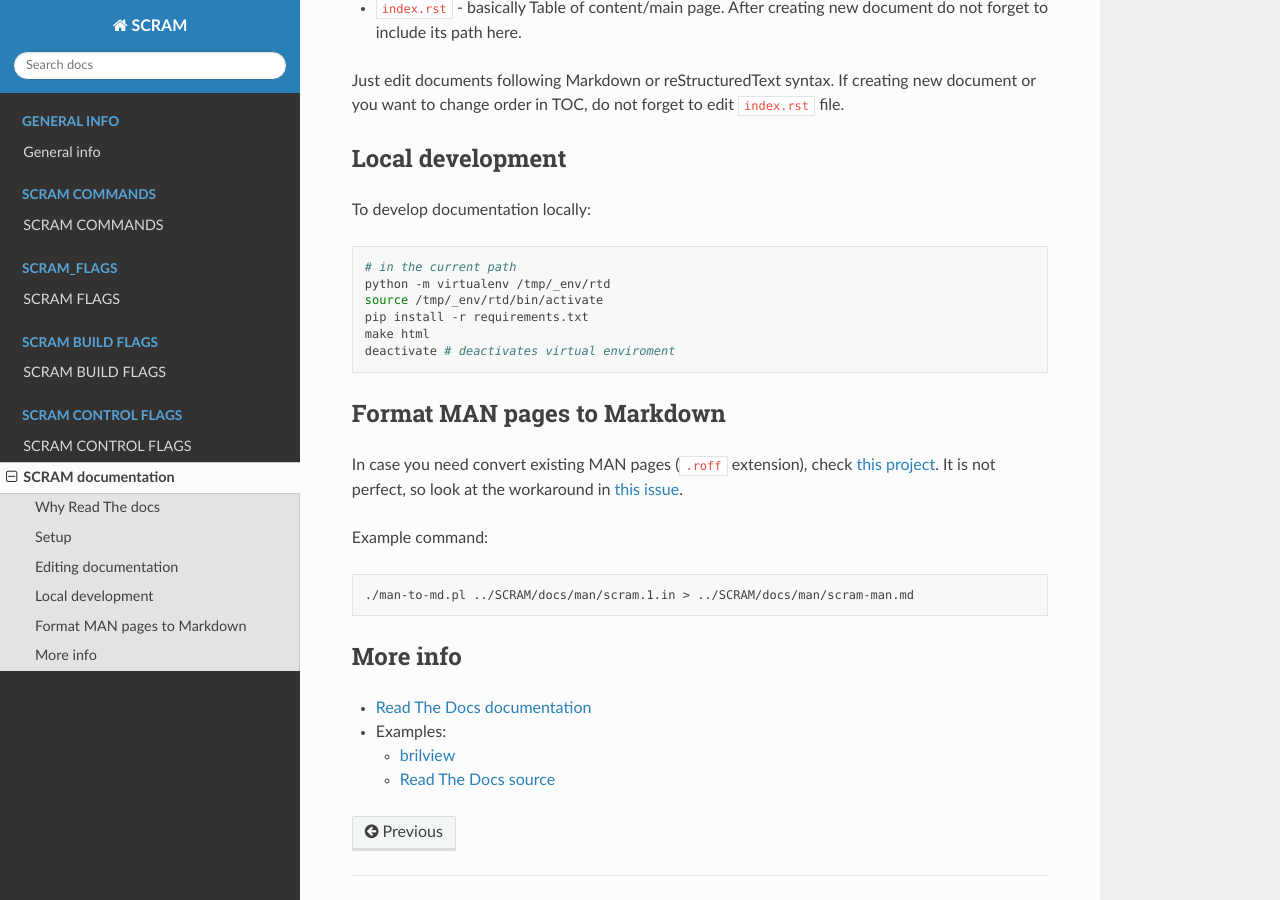
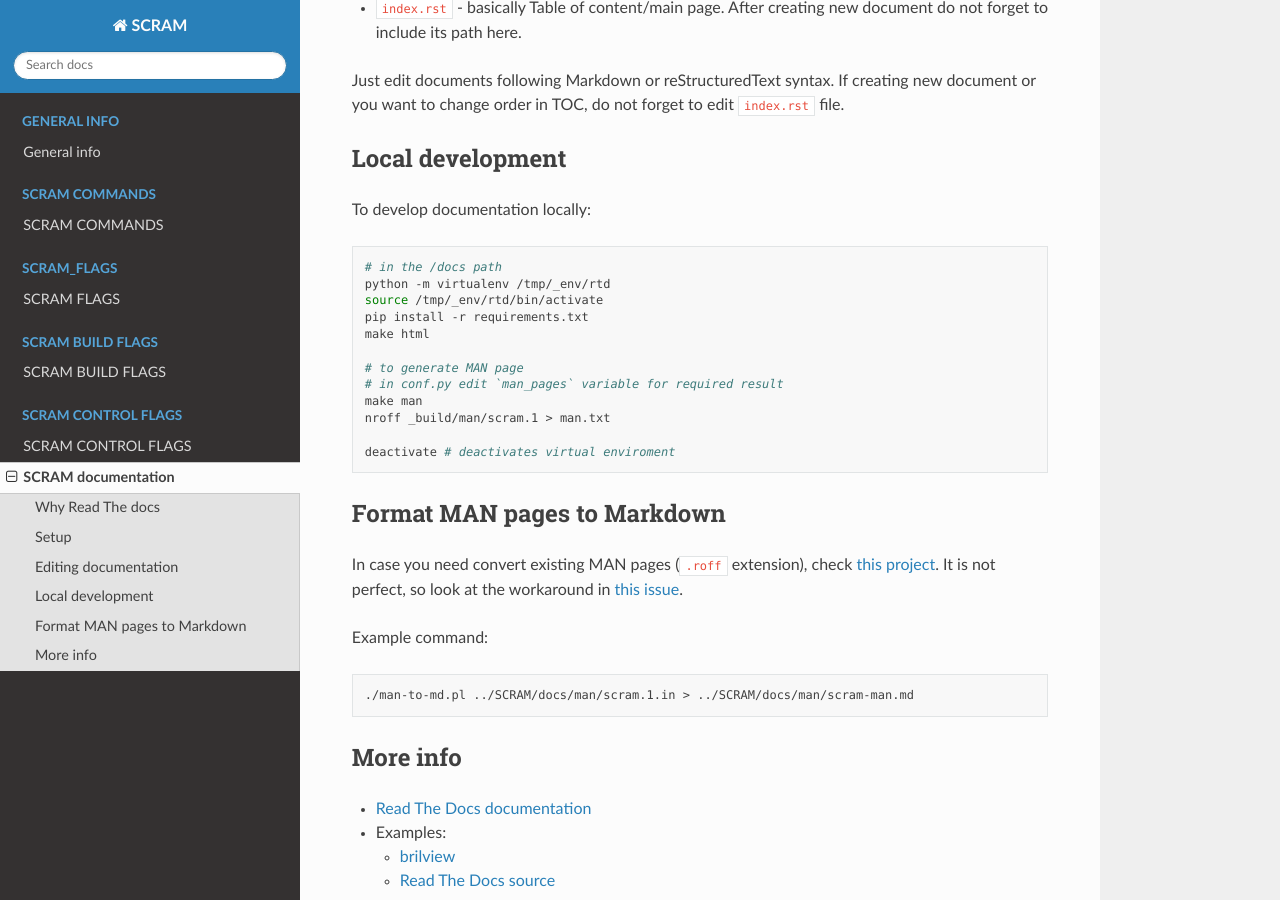
Before and after one commit to cms-sw/SCRAM, a Sphinx documentation site: the page built from docs/README.md, in a window 1280 px wide and 900 px high, scrolled down 744 px. Built offline with Sphinx 7.4.7 and the Read the Docs theme 2.0.0, drawn with Linux system fonts in a browser that asks for light colours.

Commit message:
Added info how to generate MAN page using sphinx.

````diff
--- a/docs/README.md
+++ b/docs/README.md
@@ -31,11 +31,17 @@ Just edit documents following Markdown or reStructuredText syntax. If creating n
 To develop documentation locally:
 
 ```bash
-# in the current path
+# in the /docs path
 python -m virtualenv /tmp/_env/rtd
 source /tmp/_env/rtd/bin/activate
 pip install -r requirements.txt
 make html
+
+# to generate MAN page
+# in conf.py edit `man_pages` variable for required result
+make man
+nroff _build/man/scram.1 > man.txt
+
 deactivate # deactivates virtual enviroment
 ```
 
--- a/docs/conf.py
+++ b/docs/conf.py
@@ -144,7 +144,8 @@ latex_documents = [
 # One entry per manual page. List of tuples
 # (source start file, name, description, authors, manual section).
 man_pages = [
-    (master_doc, 'scram', u'SCRAM Documentation',
+    # TODO change readme for apropreate man page
+    ('README', 'scram', u'SCRAM Documentation',
      [author], 1)
 ]
 
````
